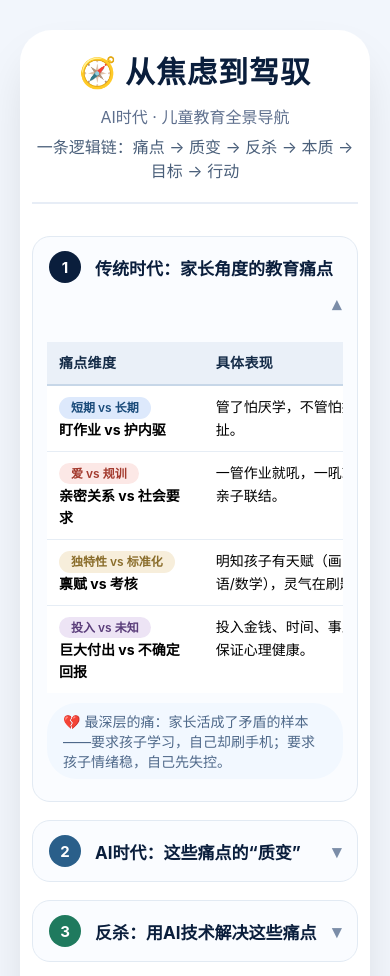
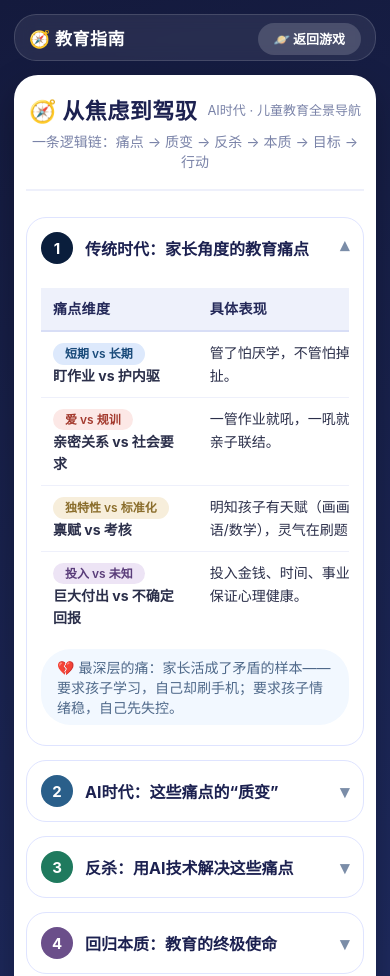
Before and after one commit to jiangsongyi0204/ai4kids, a website: page guide.html in a window 390 px wide. Shown: the top 976 px of the page. Drawn offline with Linux system fonts and the light colour scheme.

Commit message:
把教育哲学指南加上了

```diff
--- a/guide.html
+++ b/guide.html
@@ -238,9 +238,52 @@
             th, td { padding: 10px 12px; }
             .footnote { flex-direction: column; gap: 12px; align-items: flex-start; }
         }
+/* ===== 统一为「写作星球」index 风格（星空主题）===== */
+.stars,.stars2{position:fixed;inset:0;pointer-events:none;z-index:0;}
+.stars{background-image:radial-gradient(1px 1px at 20% 30%,#fff,transparent),radial-gradient(1px 1px at 70% 15%,#fff,transparent),radial-gradient(1.5px 1.5px at 40% 70%,#ffe9a8,transparent),radial-gradient(1px 1px at 85% 55%,#fff,transparent),radial-gradient(1.5px 1.5px at 10% 80%,#c9e4ff,transparent),radial-gradient(1px 1px at 55% 40%,#fff,transparent),radial-gradient(1px 1px at 30% 12%,#fff,transparent),radial-gradient(1.5px 1.5px at 92% 82%,#ffd7f0,transparent);animation:twinkle 4s ease-in-out infinite alternate;}
+.stars2{background-image:radial-gradient(1px 1px at 50% 55%,#fff,transparent),radial-gradient(1px 1px at 15% 45%,#fff,transparent),radial-gradient(1.5px 1.5px at 65% 85%,#fff,transparent);animation:twinkle 6s ease-in-out infinite alternate-reverse;}
+@keyframes twinkle{from{opacity:.35}to{opacity:1}}
+body{font-family:-apple-system,BlinkMacSystemFont,"Segoe UI","PingFang SC","Microsoft YaHei",sans-serif;background:linear-gradient(160deg,#141a3d 0%,#1e2a5e 40%,#3a1e5c 100%);color:#2b2f4a;padding:0;display:block;}
+.page{position:relative;z-index:1;max-width:920px;margin:0 auto;padding:14px 14px 40px;}
+.topbar{display:flex;align-items:center;justify-content:space-between;gap:8px;background:rgba(255,255,255,.08);border:1px solid rgba(255,255,255,.14);backdrop-filter:blur(8px);border-radius:22px;padding:10px 14px;margin-bottom:14px;}
+.logo{color:#fff;font-weight:800;font-size:17px;letter-spacing:.5px;white-space:nowrap;}
+.logo small{font-size:11px;color:#cdd8ff;font-weight:500;margin-left:4px;}
+.backbtn{background:rgba(255,255,255,.16);color:#fff;font-size:13px;font-weight:600;padding:8px 16px;border-radius:16px;text-decoration:none;transition:.15s;white-space:nowrap;}
+.backbtn:active{transform:scale(.96);}
+.container{max-width:920px;width:100%;background:#fff;border-radius:24px;box-shadow:0 14px 34px rgba(0,0,0,.28);padding:30px 30px 36px;margin-bottom:14px;}
+h1{font-size:27px;color:#1c2150;letter-spacing:.5px;display:flex;align-items:center;justify-content:center;gap:10px;flex-wrap:wrap;}
+h1 small{font-size:15px;color:#7a83a8;}
+.subhead{color:#7a83a8;border-bottom:2px solid #eef0fb;padding-bottom:18px;margin-top:6px;margin-bottom:26px;font-size:14px;}
+.flow-badge{background:#e8edff;color:#3d4372;}
+details{margin-bottom:14px;border-radius:20px;border:1.5px solid #dfe4ff;background:#fff;overflow:hidden;}
+summary{padding:16px 20px;font-size:18px;color:#1c2150;gap:12px;}
+summary:hover{background:#f0f3ff;}
+summary .arrow{color:#7b8da8;}
+.step-num{width:32px;height:32px;font-size:15px;}
+.panel-content{padding:6px 22px 26px;}
+th{background:#eef1fb;color:#232858;border-bottom:2px solid #d8def6;}
+td{border-bottom:1px solid #eef0fb;background:#fff;}
+.footnote{margin-top:24px;background:#f6f8ff;border:1.5px solid #dfe4ff;border-radius:20px;padding:20px 26px;}
+.footnote .pill{background:linear-gradient(135deg,#7c8bff,#5a6bff);color:#fff;}
+@media (max-width:650px){
+  .container{padding:18px 12px;}
+  h1{font-size:22px;}
+  h1 small{font-size:13px;}
+  summary{font-size:16px;padding:14px 14px;flex-wrap:wrap;}
+  .panel-content{padding:4px 14px 20px;}
+  .footnote{flex-direction:column;gap:12px;align-items:flex-start;}
+  .logo small{display:none;}
+}
     </style>
 </head>
 <body>
+<div class="stars"></div>
+<div class="stars2"></div>
+<div class="page">
+<header class="topbar">
+    <div class="logo">🧭 教育指南<small>AI时代 · 从焦虑到行动</small></div>
+    <nav><a class="backbtn" href="index.html">🪐 返回游戏</a></nav>
+</header>
 <div class="container">
 
     <h1>
@@ -467,5 +510,6 @@
     </div>
 
 </div>
+</div>
 </body>
 </html>
```
Also changed, not shown: index.html (+8 -4 lines).
